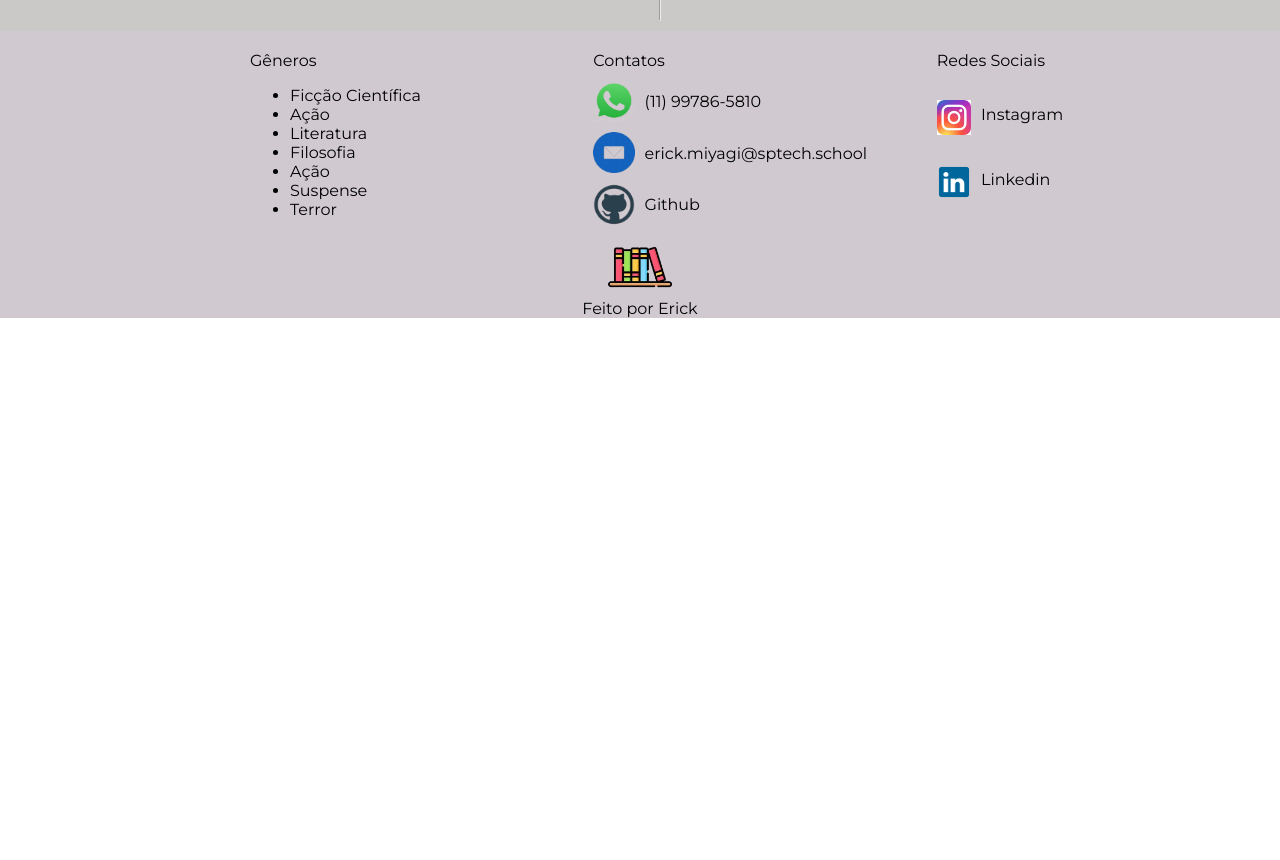
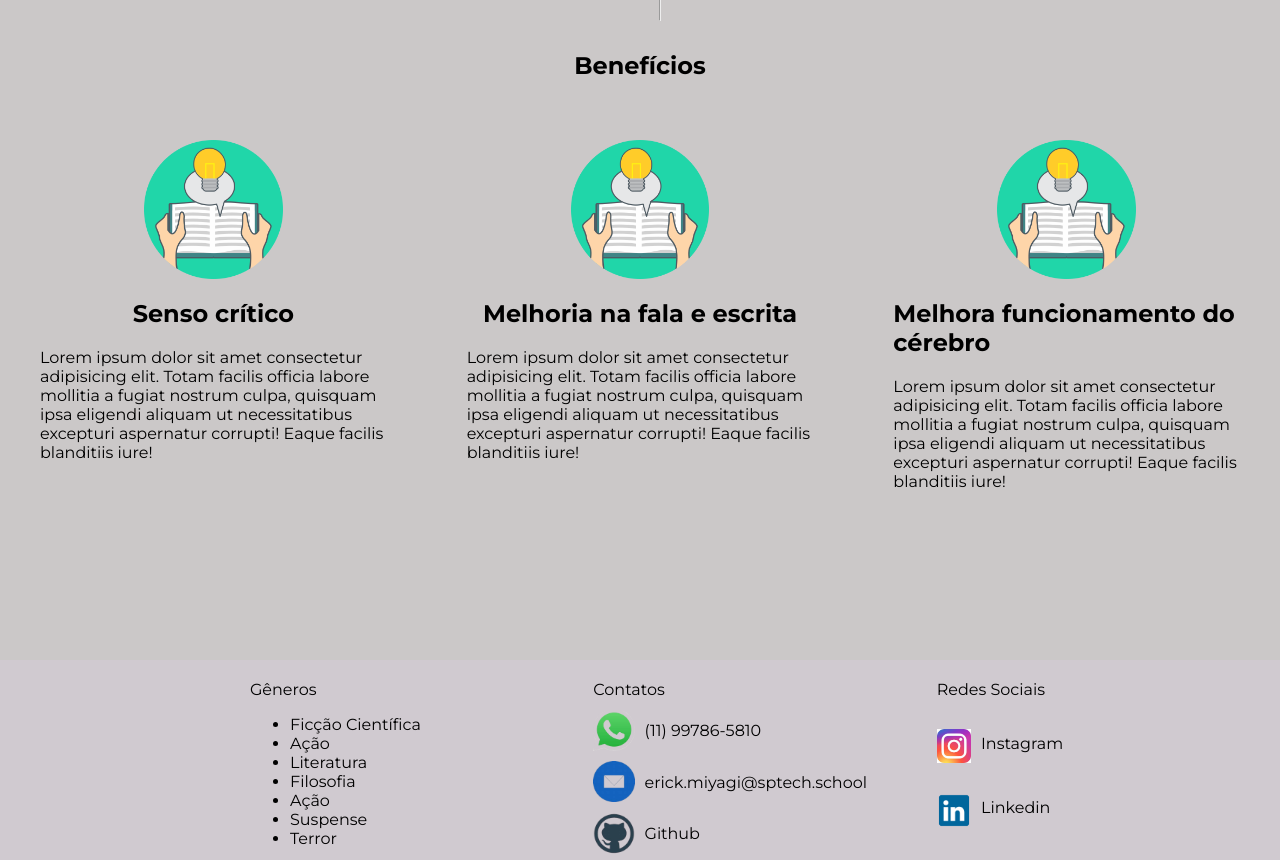
Before and after one commit to ErickYuta/Projeto_Individual, a plain HTML site: page src/about.html in a window 1280 px wide. Shown: the part 1834-2694 px from the top of the page. Before the commit the page ends 2152 px from the top, so only its background shows below. Drawn offline with Linux system fonts and the light colour scheme.

Commit message:
Adicionando seção de benefícios na parte do sobre

```diff
--- a/src/about.html
+++ b/src/about.html
@@ -93,6 +93,24 @@
           </div>
         </div>
       </div>
+      <h2 style="text-align: center; background-color: #cbc8c8;">Benefícios</h2>
+      <div class="pilares">
+        <div class="pilar-container">
+          <img src="./assets/icons/conhecimento.png" alt="">
+          <h2>Senso crítico</h2>
+          <span>Lorem ipsum dolor sit amet consectetur adipisicing elit. Totam facilis officia labore mollitia a fugiat nostrum culpa, quisquam ipsa eligendi aliquam ut necessitatibus excepturi aspernatur corrupti! Eaque facilis blanditiis iure!</span>
+        </div>
+        <div class="pilar-container">
+          <img src="./assets/icons/conhecimento.png" alt="">
+          <h2>Melhoria na fala e escrita</h2>
+          <span>Lorem ipsum dolor sit amet consectetur adipisicing elit. Totam facilis officia labore mollitia a fugiat nostrum culpa, quisquam ipsa eligendi aliquam ut necessitatibus excepturi aspernatur corrupti! Eaque facilis blanditiis iure!</span>
+        </div>
+        <div class="pilar-container">
+          <img src="./assets/icons/conhecimento.png" alt="">
+          <h2>Melhora funcionamento do cérebro</h2>
+          <span>Lorem ipsum dolor sit amet consectetur adipisicing elit. Totam facilis officia labore mollitia a fugiat nostrum culpa, quisquam ipsa eligendi aliquam ut necessitatibus excepturi aspernatur corrupti! Eaque facilis blanditiis iure!</span>
+        </div>
+      </div>
       <footer class="footer" id="footer">
         <div class="footer-informacoes">
           <div class="left-footer">
--- a/src/styles/style.css
+++ b/src/styles/style.css
@@ -7,6 +7,7 @@ body {
     margin: 0;
     padding: 0;
     font-family: 'Montserrat';
+    background-color: #cbc8c8;
 }
 
 /* Seção Header */
@@ -363,3 +364,17 @@ body {
 .footer-author span{
     color: black;
 }
+.pilares{
+    height: 70vh;
+    background-color: #cbc8c8;
+    display: flex;
+}
+.pilar-container img{
+    width: 40%;
+}
+.pilar-container{
+    display: flex;
+    flex-direction: column;
+    margin: 40px;
+    align-items: center;
+}
```
Also changed, not shown: src/assets/icons/conhecimento.png (added).
